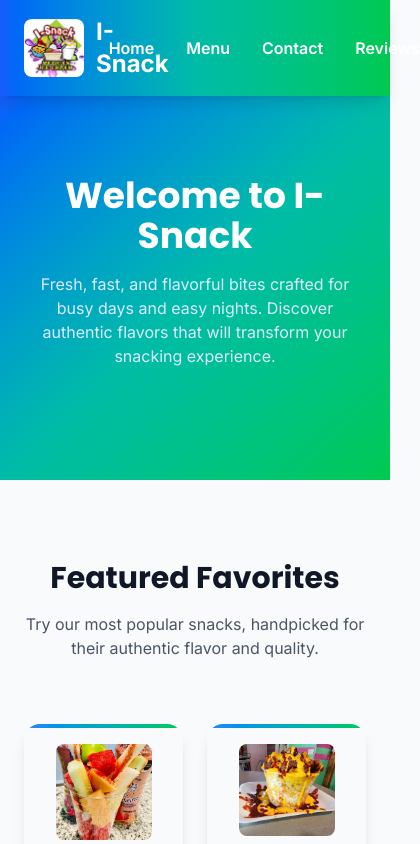
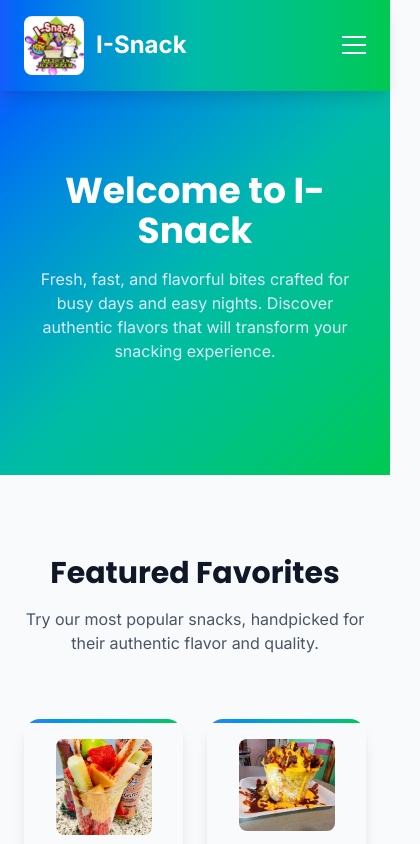
Before and after one commit to Guillermotrejo1/I-Snack, a Next.js app: page / in a window 390 px wide. Shown: the top 844 px of the page, 420 px wide, since content can reach past the window. Built offline with nearby package versions, Linux system fonts and the light colour scheme.

Commit message:
burger menu for nav

```diff
--- a/app/components/Navbar.tsx
+++ b/app/components/Navbar.tsx
@@ -1,5 +1,6 @@
 import Image from "next/image";
 import React from "react";
+import BurgerMenu from "./BurgerMenu";
 
 const Navbar = () => {
   return (
@@ -15,7 +16,9 @@ const Navbar = () => {
           />
           <span className="text-white text-2xl font-bold font-poppins">I-Snack</span>
         </div>
-        <ul className="flex gap-8 items-center">
+
+        {/* Desktop Menu */}
+        <ul className="hidden md:flex gap-8 items-center">
           <li>
             <a href="#home" className="text-white font-semibold hover:text-blue-100 transition-colors">
               Home
@@ -37,6 +40,9 @@ const Navbar = () => {
             </a>
           </li>
         </ul>
+
+        {/* Mobile Burger Menu */}
+        <BurgerMenu />
       </div>
     </nav>
   );
```
